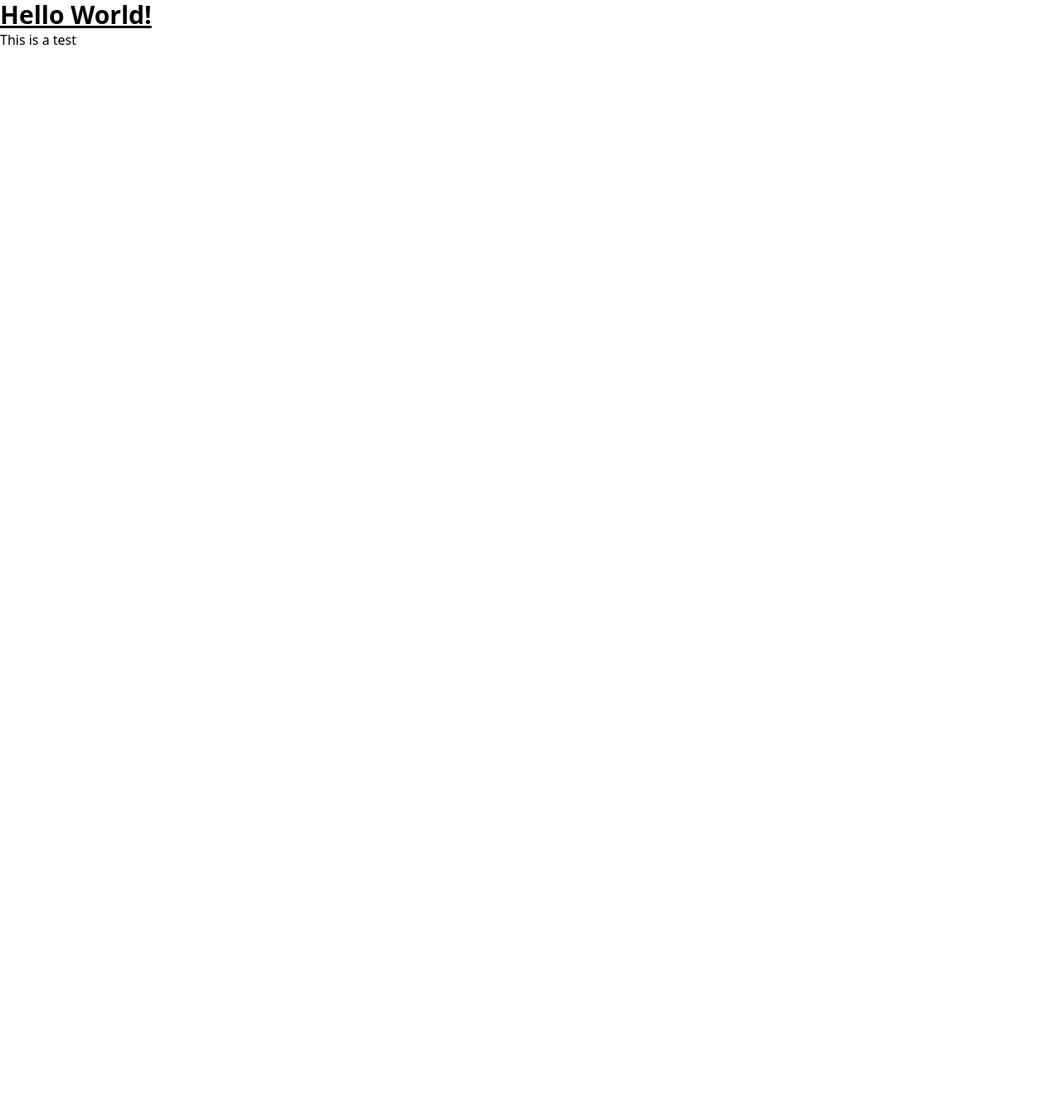
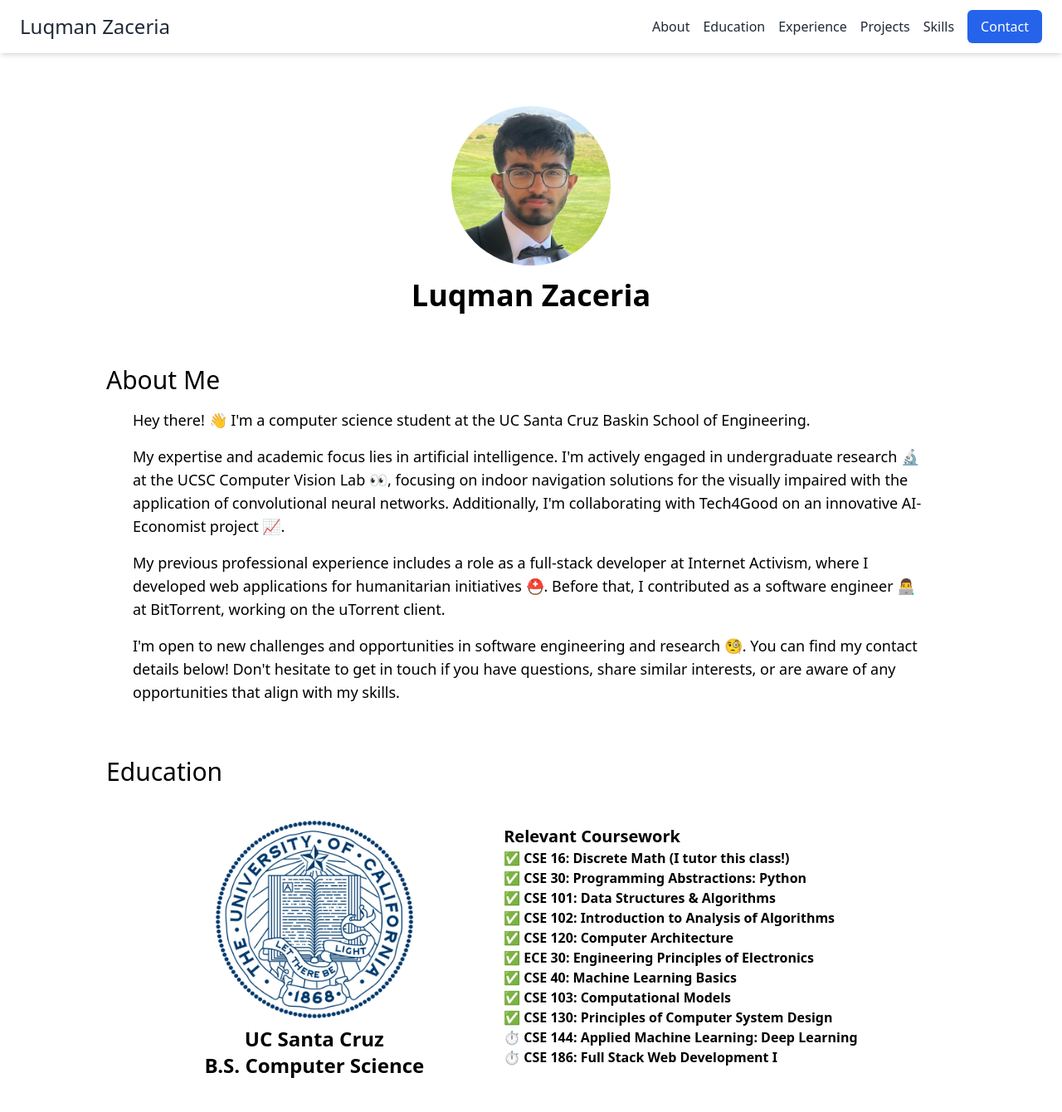
Before and after one commit to luqmanzaceria/luqmanzaceria.github.io, a Gatsby site: page / in a window 1280 px wide. Shown: the whole page at 83% size. Before the commit the page ends 800 px from the top, so only its background shows below. Built offline with nearby package versions, Linux system fonts and the light colour scheme; Gatsby itself is replaced by a stand-in of ours.

Commit message:
Add navbar, about section, and education section

```diff
--- /dev/null
+++ b/src/components/About.js
@@ -0,0 +1,18 @@
+import React from 'react';
+
+const About = () => {
+    return (
+        <>
+            <meta charset="UTF-8"></meta>
+            <div id="about" class='flex flex-col pt-16'>
+                <h2 class='text-3xl font-light px-8 sm:px-16 md:px-32'>About Me</h2>
+                <p class='px-14 sm:px-28 md:px-40 pt-4 text-lg'>Hey there! 👋 I'm a computer science student at the UC Santa Cruz Baskin School of Engineering.</p>
+                <p class='px-14 sm:px-28 md:px-40 pt-4 text-lg'>My expertise and academic focus lies in artificial intelligence. I'm actively engaged in undergraduate research 🔬 at the UCSC Computer Vision Lab 👀, focusing on indoor navigation solutions for the visually impaired with the application of convolutional neural networks. Additionally, I'm collaborating with Tech4Good on an innovative AI-Economist project 📈.</p>
+                <p class='px-14 sm:px-28 md:px-40 pt-4 text-lg'>My previous professional experience includes a role as a full-stack developer at Internet Activism, where I developed web applications for humanitarian initiatives ⛑️. Before that, I contributed as a software engineer 👨‍💻 at BitTorrent, working on the uTorrent client.</p>
+                <p class='px-14 sm:px-28 md:px-40 pt-4 text-lg'>I'm open to new challenges and opportunities in software engineering and research 🧐. You can find my contact details below! Don't hesitate to get in touch if you have questions, share similar interests, or are aware of any opportunities that align with my skills.</p>
+            </div>
+        </>
+    );
+};
+
+export default About;
--- /dev/null
+++ b/src/components/Education.js
@@ -0,0 +1,36 @@
+import React from 'react';
+
+import logo from '../images/ucsc_logo.png';
+
+const Education = () => {
+    return (
+        <>
+            <div id="education" class='pt-16'>
+                <h2 class='text-3xl font-light px-8 sm:px-16 md:px-32'>Education</h2>
+                <div class='flex flex-col sm:flex-col md:flex-col lg:flex-row items-center justify-center mt-8'>
+                    <div class='flex flex-col items-center justify-center mr-24 pb-10'>
+                        <img src={logo} alt="UC Santa Cruz Logo" class="h-auto w-64"></img>
+                        <h2 class='text-2xl font-bold'>UC Santa Cruz</h2>
+                        <h2 class='text-2xl font-bold'>B.S. Computer Science</h2>
+                    </div>
+                    <div class='text-left pb-10'>
+                        <h3 class='text-xl font-bold'>Relevant Coursework</h3>
+                        <p class='font-bold'>✅ CSE 16: Discrete Math (I tutor this class!)</p>
+                        <p class='font-bold'>✅ CSE 30: Programming Abstractions: Python</p>
+                        <p class='font-bold'>✅ CSE 101: Data Structures & Algorithms</p>
+                        <p class='font-bold'>✅ CSE 102: Introduction to Analysis of Algorithms</p>
+                        <p class='font-bold'>✅ CSE 120: Computer Architecture</p>
+                        <p class='font-bold'>✅ ECE 30: Engineering Principles of Electronics</p>
+                        <p class='font-bold'>✅ CSE 40: Machine Learning Basics</p>
+                        <p class='font-bold'>✅ CSE 103: Computational Models</p>
+                        <p class='font-bold'>✅ CSE 130: Principles of Computer System Design</p>
+                        <p class='font-bold'>⏱️ CSE 144: Applied Machine Learning: Deep Learning</p>
+                        <p class='font-bold'>⏱️ CSE 186: Full Stack Web Development I</p>
+                    </div>
+                </div>
+            </div>
+        </>
+    );
+};
+
+export default Education;
--- /dev/null
+++ b/src/components/Intro.js
@@ -0,0 +1,16 @@
+import React from 'react';
+
+import headshot from '../images/headshot.jpg';
+
+const Intro = () => {
+    return (
+        <>
+            <div class='flex flex-col items-center justify-center mt-32'>
+                <img src={headshot} alt="Luqman Zaceria Headshot" class="rounded-full h-48 w-48"></img>
+                <h1 class="text-4xl font-bold mt-4">Luqman Zaceria</h1>
+            </div>
+        </>
+    );
+};
+
+export default Intro;
--- /dev/null
+++ b/src/components/Navbar.js
@@ -0,0 +1,50 @@
+import React, { useState } from 'react';
+
+const Navbar = () => {
+    const [isMenuOpen, setIsMenuOpen] = useState(false);
+
+    return (
+        <header className="bg-white fixed top-0 w-full shadow-md z-10">
+            <nav className="container mx-auto px-6 py-3">
+                <div className="flex items-center justify-between">
+                    {/* Mobile Menu Button */}
+                    <button onClick={() => setIsMenuOpen(!isMenuOpen)} className="text-gray-800 focus:outline-none md:hidden">
+                        {isMenuOpen ? (
+                            <svg className="w-6 h-6" fill="none" stroke="currentColor" viewBox="0 0 24 24" xmlns="http://www.w3.org/2000/svg">
+                                <path strokeLinecap="round" strokeLinejoin="round" strokeWidth="2" d="M6 18L18 6M6 6l12 12"></path>
+                            </svg>
+                        ) : (
+                            <svg className="w-6 h-6" fill="none" stroke="currentColor" viewBox="0 0 24 24" xmlns="http://www.w3.org/2000/svg">
+                                <path strokeLinecap="round" strokeLinejoin="round" strokeWidth="2" d="M4 6h16M4 12h16M4 18h16"></path>
+                            </svg>
+                        )}
+                    </button>
+                    {/* Title */}
+                    <a href="#" className="text-2xl font-light text-gray-800">Luqman Zaceria</a>
+                    <div className="hidden md:flex items-center space-x-4">
+                        <a href="#about" className="text-gray-800 hover:text-blue-600">About</a>
+                        <a href="#education" className="text-gray-800 hover:text-blue-600">Education</a>
+                        <a href="#experience" className="text-gray-800 hover:text-blue-600">Experience</a>
+                        <a href="#projects" className="text-gray-800 hover:text-blue-600">Projects</a>
+                        <a href="#skills" className="text-gray-800 hover:text-blue-600">Skills</a>
+                        <a href="#contact" className="bg-blue-600 text-white px-4 py-2 rounded-md">Contact</a>
+                    </div>
+                    {/* Placeholder for Mobile Menu Button to keep title centered */}
+                    <div className="md:hidden w-8"></div>
+                </div>
+
+                {/* Mobile Menu */}
+                <div className={`${isMenuOpen ? 'flex' : 'hidden'} md:hidden flex-col absolute top-full left-0 w-full bg-white shadow-md`}>
+                    <a href="#about" className="text-gray-800 hover:text-blue-600 block px-4 py-2">About</a>
+                    <a href="#education" className="text-gray-800 hover:text-blue-600 block px-4 py-2">Education</a>
+                    <a href="#experience" className="text-gray-800 hover:text-blue-600 block px-4 py-2">Experience</a>
+                    <a href="#projects" className="text-gray-800 hover:text-blue-600 block px-4 py-2">Projects</a>
+                    <a href="#skills" className="text-gray-800 hover:text-blue-600 block px-4 py-2">Skills</a>
+                    <a href="#contact" className="bg-blue-600 text-white block px-4 py-2 rounded-md">Contact</a>
+                </div>
+            </nav>
+        </header>
+    );
+};
+
+export default Navbar;
--- a/src/components/Test.js
+++ /dev/null
@@ -1,12 +0,0 @@
-import React from 'react';
-
-const Test = () => {
-    return (
-        <div>
-            <h1 className="text-3xl font-bold underline">Hello World!</h1>
-            <h2>This is a test</h2>
-        </div>
-    );
-};
-
-export default Test;
--- a/src/pages/index.js
+++ b/src/pages/index.js
@@ -1,11 +1,18 @@
-import Test from '../components/Test'
 import React from 'react'
 import '../styles/global.css'
+
+import Navbar from '../components/Navbar'
+import Intro from '../components/Intro'
+import About from '../components/About'
+import Education from '../components/Education'
 
 export default function Home() {
   return (
     <>
-      <Test/>
+      <Navbar/>
+      <Intro/>
+      <About/>
+      <Education/>
     </>
   );
 }
--- a/src/styles/global.css
+++ b/src/styles/global.css
@@ -1,3 +1,7 @@
 @tailwind base;
 @tailwind components;
 @tailwind utilities;
+
+html {
+    scroll-behavior: smooth;
+}
```
Also changed, not shown: src/images/headshot.jpg (added), src/images/icon.png (deleted), src/images/ucsc_logo.png (added).
